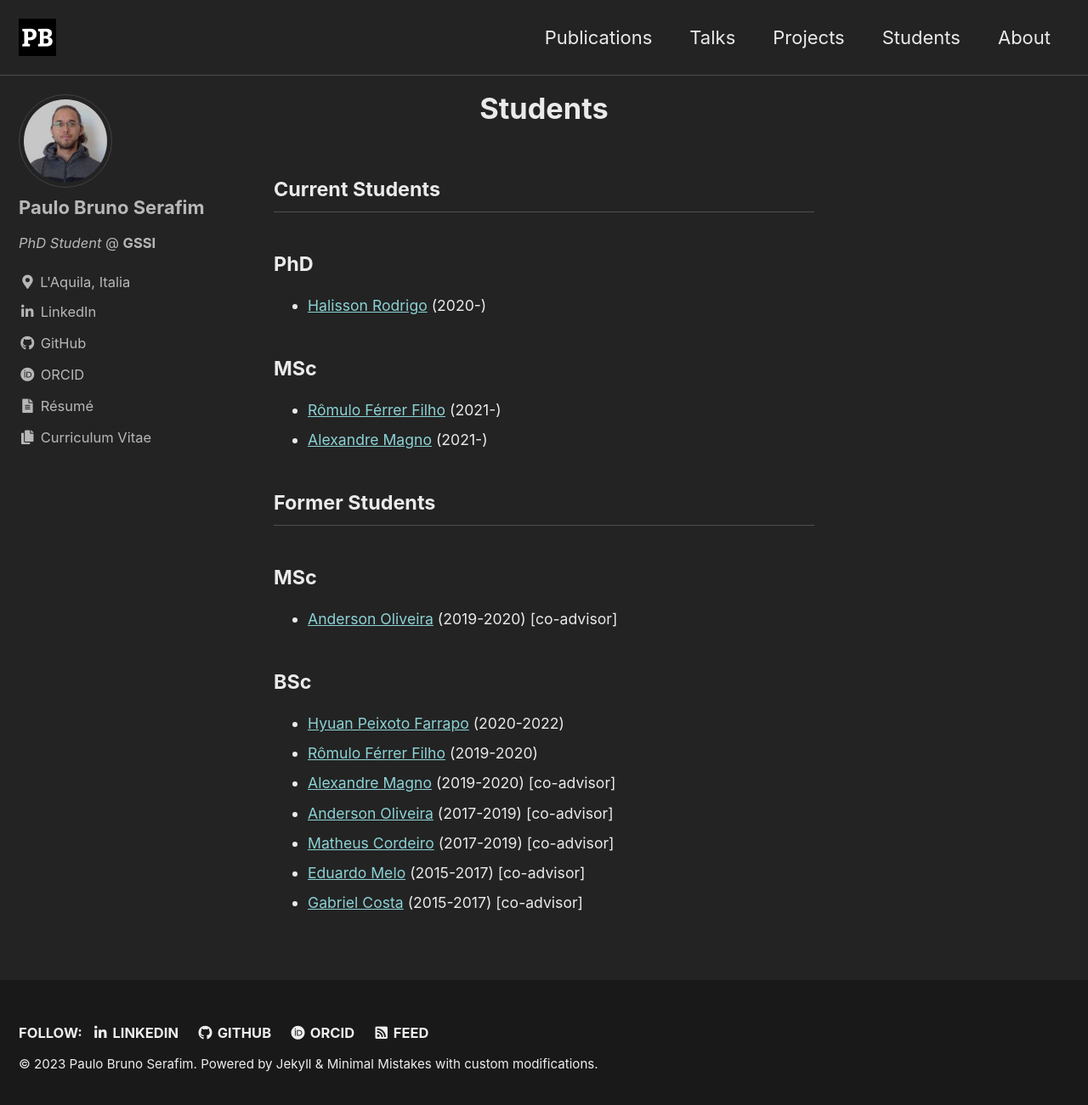
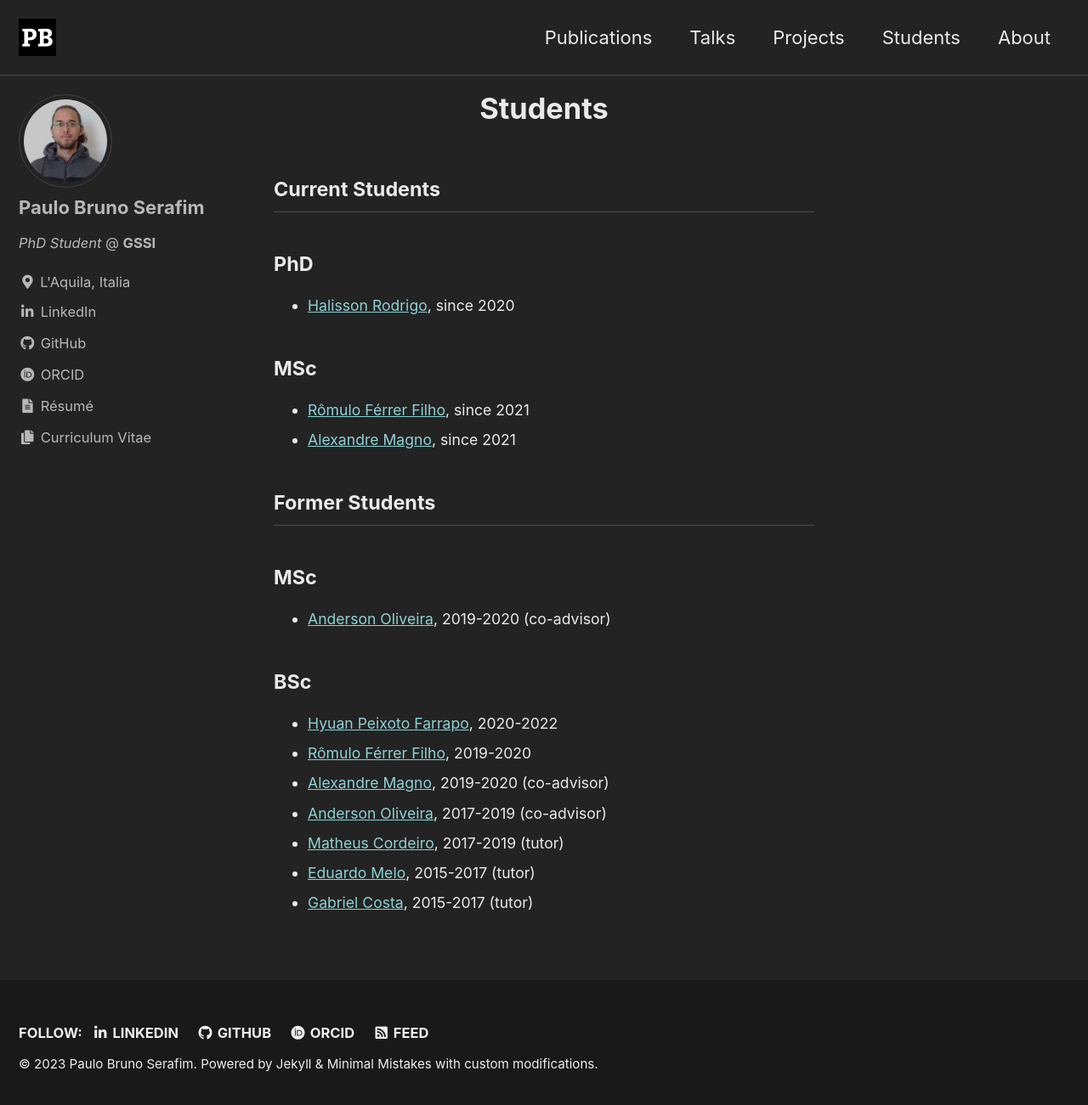
Before and after one commit to paulobruno/PersonalSite, a Jekyll site: the page built from _pages/students.md, in a window 1280 px wide and 1308 px high. Shown: the top 1301 px of the window at 85% size. Built offline with Jekyll 4.4.1, drawn with Linux system fonts in a browser that asks for light colours; cached includes are drawn as plain includes.

Commit message:
Improve readability on students page

```diff
--- a/_pages/students.md
+++ b/_pages/students.md
@@ -10,14 +10,14 @@ author_profile: true
 #### PhD
 
 <ul>
-  <li style="text-align:left"><a href="https://www.linkedin.com/in/halisson-rodrigo-7b803651/">Halisson Rodrigo</a> (2020-)</li>
+  <li style="text-align:left"><a href="https://www.linkedin.com/in/halisson-rodrigo-7b803651/">Halisson Rodrigo</a>, since 2020</li>
 </ul>
 
 #### MSc
 
 <ul>
-  <li style="text-align:left"><a href="https://romulofff.github.io/">Rômulo Férrer Filho</a> (2021-)</li>
-  <li style="text-align:left"><a href="https://www.linkedin.com/in/magnomont12">Alexandre Magno</a> (2021-)</li>
+  <li style="text-align:left"><a href="https://romulofff.github.io/">Rômulo Férrer Filho</a>, since 2021</li>
+  <li style="text-align:left"><a href="https://www.linkedin.com/in/magnomont12">Alexandre Magno</a>, since 2021</li>
 </ul>
 
 
@@ -26,17 +26,17 @@ author_profile: true
 #### MSc
 
 <ul>
-  <li style="text-align:left"><a href="https://www.linkedin.com/in/anderson-oliveira-b65099133/">Anderson Oliveira</a> (2019-2020) [co-advisor]</li>
+  <li style="text-align:left"><a href="https://www.linkedin.com/in/anderson-oliveira-b65099133/">Anderson Oliveira</a>, 2019-2020 (co-advisor)</li>
 </ul>
 
 #### BSc
 
 <ul>
-  <li style="text-align:left"><a href="https://hyuan02.github.io/">Hyuan Peixoto Farrapo</a> (2020-2022)</li>
-  <li style="text-align:left"><a href="https://romulofff.github.io/">Rômulo Férrer Filho</a> (2019-2020)</li>
-  <li style="text-align:left"><a href="https://www.linkedin.com/in/magnomont12">Alexandre Magno</a> (2019-2020) [co-advisor]</li>
-  <li style="text-align:left"><a href="https://www.linkedin.com/in/anderson-oliveira-b65099133/">Anderson Oliveira</a> (2017-2019) [co-advisor]</li>
-  <li style="text-align:left"><a href="https://www.linkedin.com/in/matheus-cordeiro-453373ba/">Matheus Cordeiro</a> (2017-2019) [co-advisor]</li>
-  <li style="text-align:left"><a href="https://www.linkedin.com/in/eduardo-melo-braga/">Eduardo Melo</a> (2015-2017) [co-advisor]</li>
-  <li style="text-align:left"><a href="https://www.linkedin.com/in/gabriel-costa-b7a056125/">Gabriel Costa</a> (2015-2017) [co-advisor]</li>
+  <li style="text-align:left"><a href="https://hyuan02.github.io/">Hyuan Peixoto Farrapo</a>, 2020-2022</li>
+  <li style="text-align:left"><a href="https://romulofff.github.io/">Rômulo Férrer Filho</a>, 2019-2020</li>
+  <li style="text-align:left"><a href="https://www.linkedin.com/in/magnomont12">Alexandre Magno</a>, 2019-2020 (co-advisor)</li>
+  <li style="text-align:left"><a href="https://www.linkedin.com/in/anderson-oliveira-b65099133/">Anderson Oliveira</a>, 2017-2019 (co-advisor)</li>
+  <li style="text-align:left"><a href="https://www.linkedin.com/in/matheus-cordeiro-453373ba/">Matheus Cordeiro</a>, 2017-2019 (tutor)</li>
+  <li style="text-align:left"><a href="https://www.linkedin.com/in/eduardo-melo-braga/">Eduardo Melo</a>, 2015-2017 (tutor)</li>
+  <li style="text-align:left"><a href="https://www.linkedin.com/in/gabriel-costa-b7a056125/">Gabriel Costa</a>, 2015-2017 (tutor)</li>
 </ul>
```
